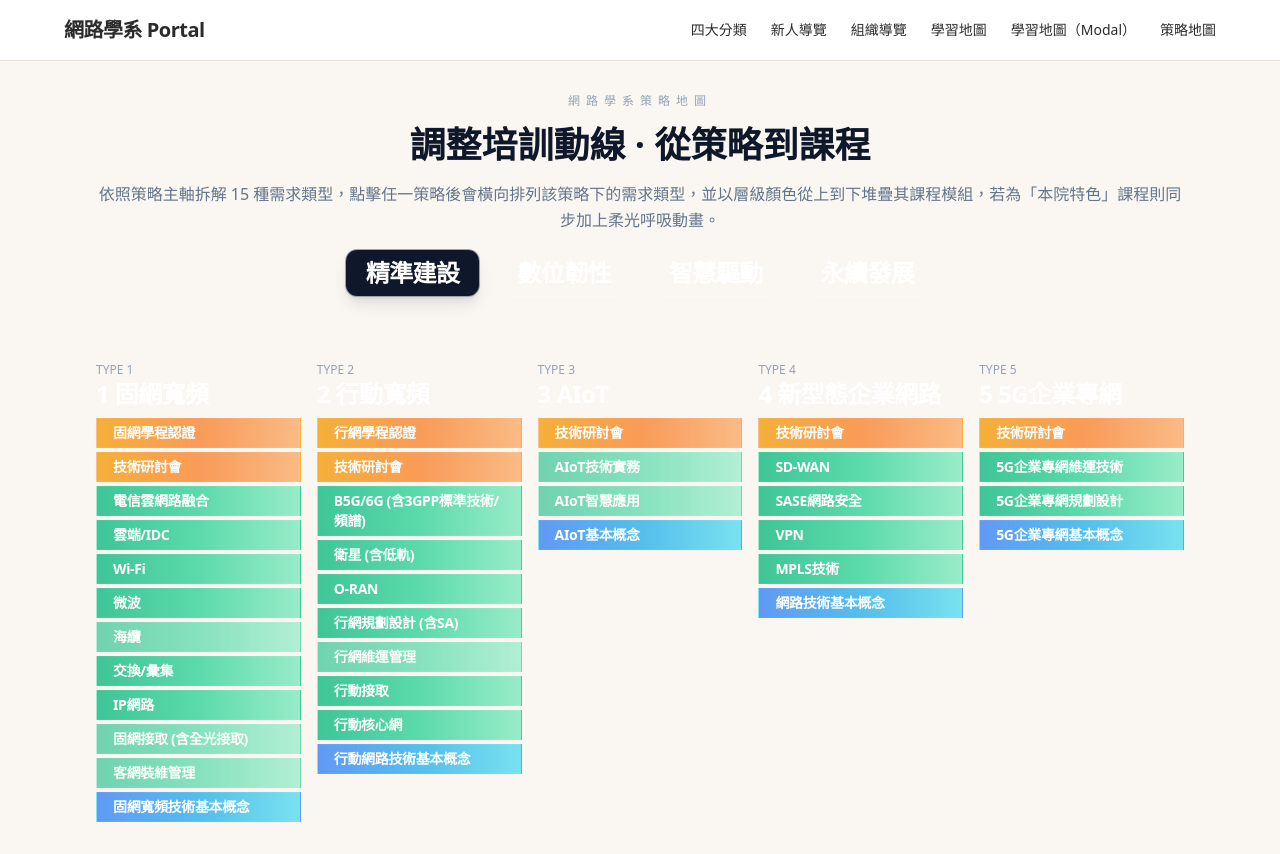
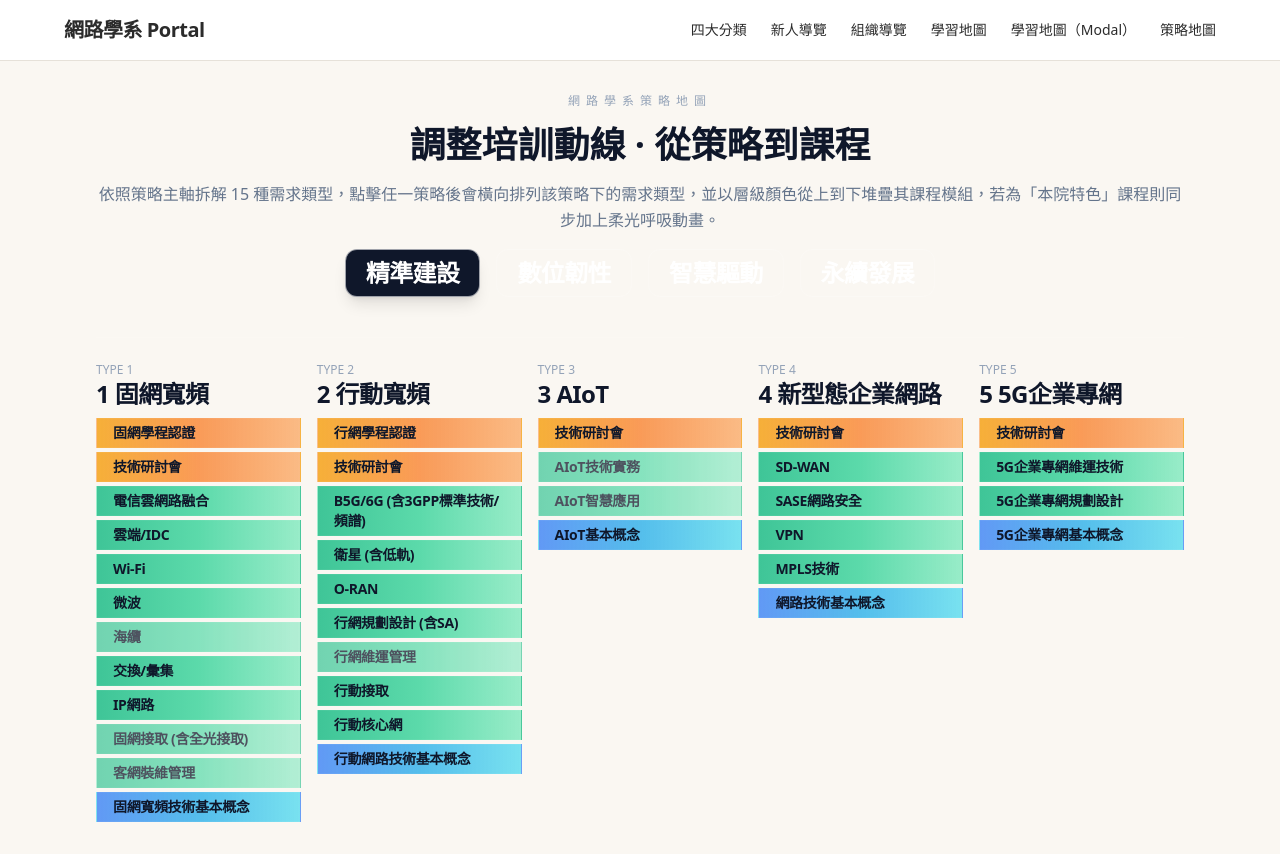
Before and after one commit to lolotw-sudo/network-dept-portal, a React (Vite) app: page /#/strategy-map in a window 1280 px wide. Built offline with nearby package versions, Linux system fonts and the light colour scheme.

Commit message:
Adjust strategy map typography

```diff
--- a/src/pages/StrategyMap.tsx
+++ b/src/pages/StrategyMap.tsx
@@ -47,12 +47,12 @@ const StrategyMap = () => {
         </header>
 
         <div className="space-y-5 border-t border-white/10 pt-6">
-          <div className="grid grid-cols-1 sm:grid-cols-2 lg:grid-cols-5 gap-4">
+          <div className="grid grid-cols-1 sm:grid-cols-2 lg:grid-cols-5 gap-4 justify-center mx-auto">
             {highlightStrategy.types.slice(0, 5).map(type => (
               <div key={type.id} className="flex flex-col gap-2">
                 <div>
                   <p className="text-xs text-slate-400">TYPE {type.id}</p>
-                  <h3 className="text-2xl font-bold text-white tracking-tight">
+                  <h3 className="text-2xl font-bold text-slate-900 tracking-tight">
                     {type.id} {type.name}
                   </h3>
                 </div>
@@ -62,7 +62,7 @@ const StrategyMap = () => {
                     return (
                       <div
                         key={course.name}
-                        className={`border border-white/5 bg-gradient-to-r ${palette.gradient} px-4 py-1 text-sm font-semibold tracking-tight text-white ${course.is_featured ? "animate-pulse" : ""}`}
+                        className={`border border-white/5 bg-gradient-to-r ${palette.gradient} px-4 py-1 text-sm font-semibold tracking-tight text-slate-900 ${course.is_featured ? "animate-pulse" : ""}`}
                       >
                         <p>{course.name}</p>
                       </div>
```
